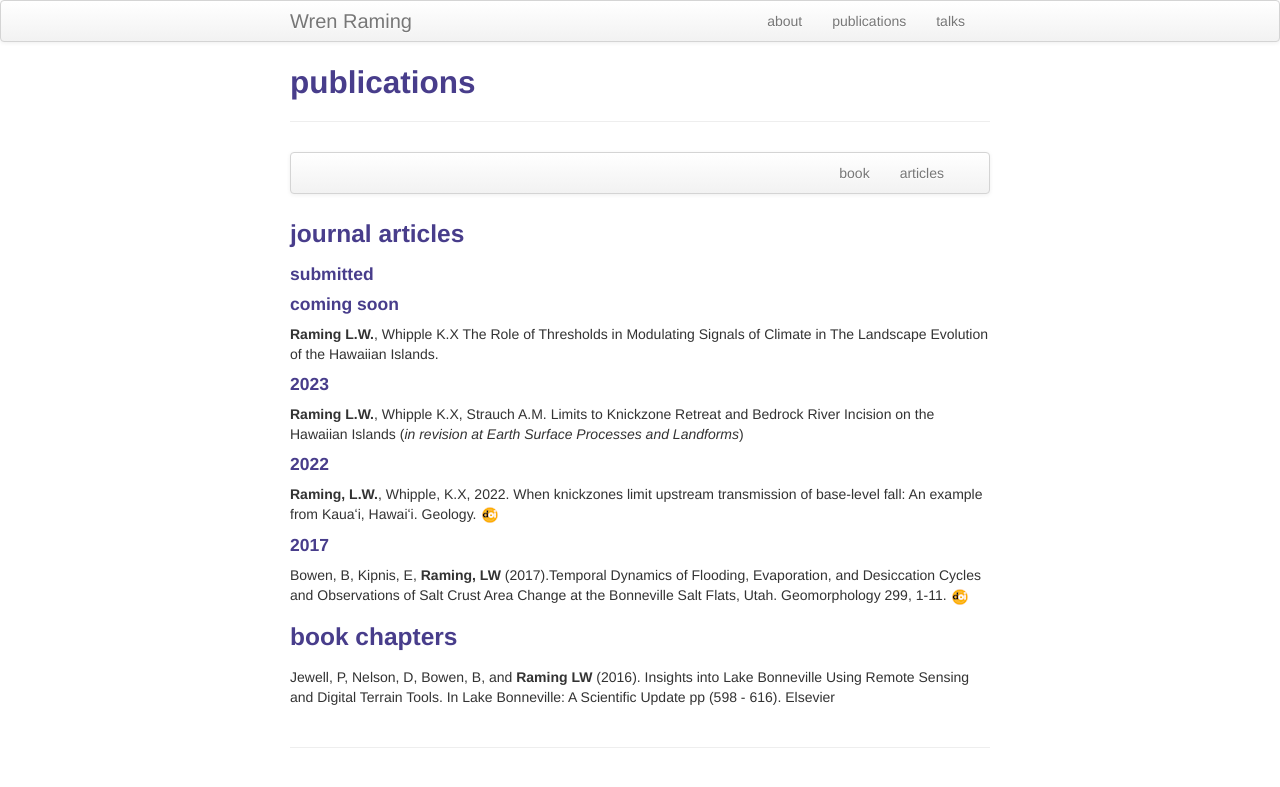
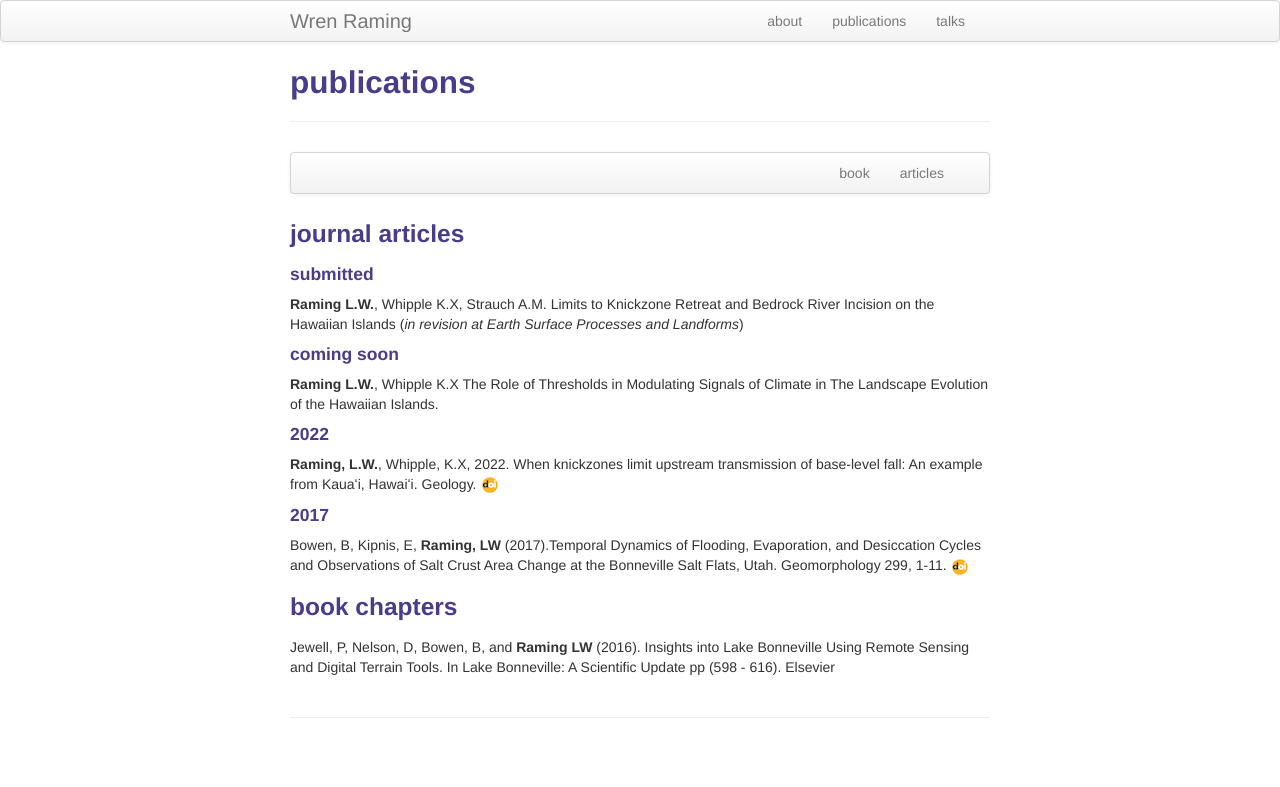
Before and after one commit to WrenRaming/WrenRaming.github.io, a Jekyll site: the page built from pubs.md, in a window 1280 px wide. Shown: the top 787 px of the page. Built offline with Jekyll 4.4.1, drawn with Linux system fonts in a browser that asks for light colours.

Commit message:
Updated pubs moved to submitted

```diff
--- a/pubs.md
+++ b/pubs.md
@@ -16,15 +16,15 @@ description: Wren Raming's publications
 
 #### submitted
 
+**Raming L.W.**, Whipple K.X, Strauch A.M.
+Limits to Knickzone Retreat and Bedrock River Incision on the Hawaiian Islands (_in revision at Earth Surface Processes and Landforms_)
+
+
 #### coming soon
 
 **Raming L.W.**, Whipple K.X
 The Role of Thresholds in Modulating Signals of Climate in The Landscape Evolution of the Hawaiian Islands.
 
-#### 2023
-
-**Raming L.W.**, Whipple K.X, Strauch A.M.
-Limits to Knickzone Retreat and Bedrock River Incision on the Hawaiian Islands (_in revision at Earth Surface Processes and Landforms_)
 
 #### 2022
 
```
